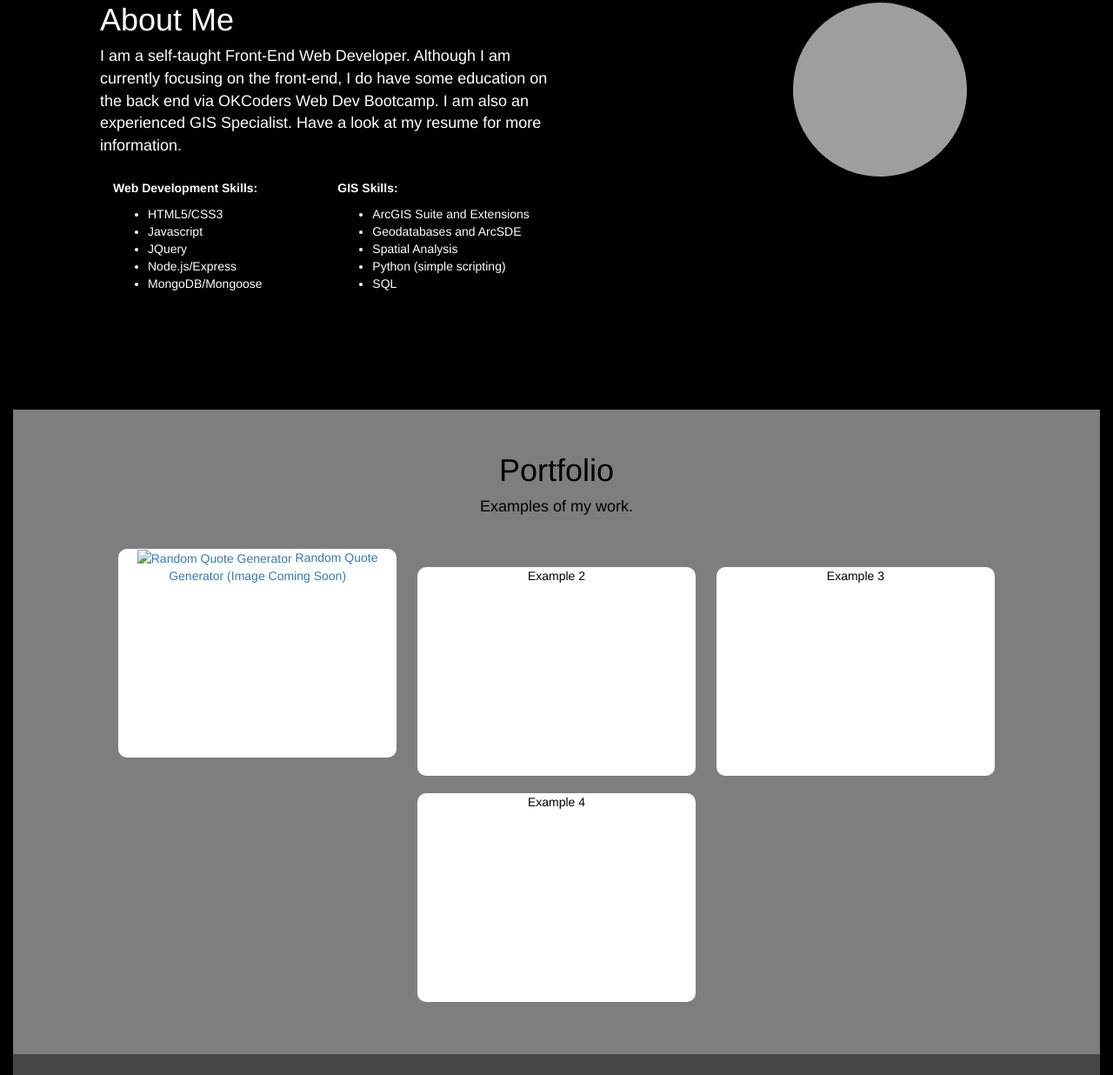
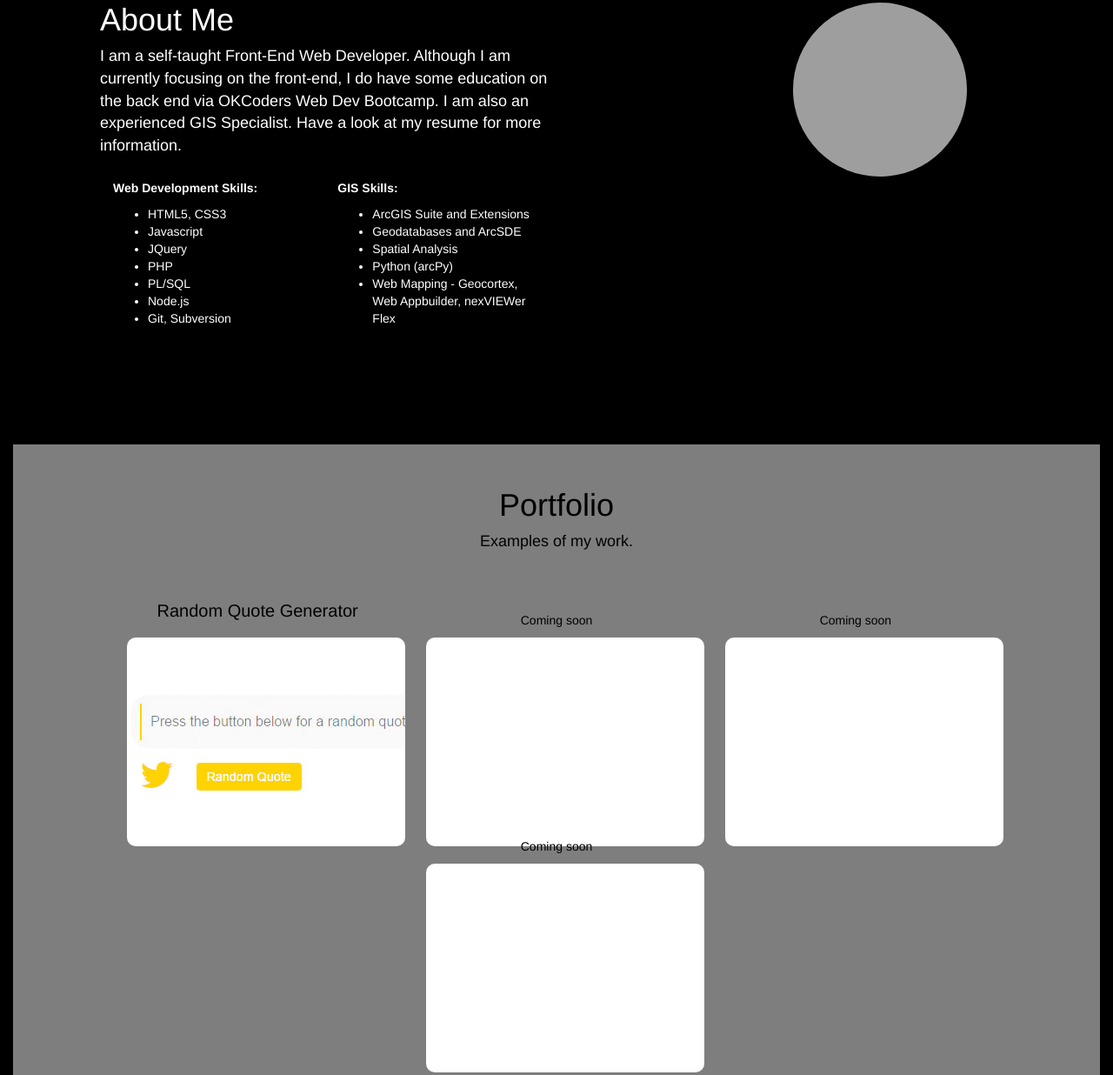
Before and after one commit to zachgis529/homepage, a plain HTML site: page index.html in a window 1280 px wide. Shown: the part 904-2140 px from the top of the page at 87% size. Drawn offline with nearby package versions, Linux system fonts and the light colour scheme; grey boxes are pictures that could not be loaded.

Commit message:
Changes to skills, portfolio, resume

```diff
--- a/homepage.css
+++ b/homepage.css
@@ -49,6 +49,12 @@
   font-size: 18px;
 }
 
+#descriptor{
+  text-align: center;
+  color:black;
+  font-size: 20px;
+}
+
 footer {
   color: #ffffff;
 }
@@ -61,6 +67,7 @@ footer > div > div > div > a {
   color: #fff;
   float: right;
 }
+
 
 #home {
   height: auto;
@@ -159,17 +166,28 @@ footer > div > div > div > a {
 }
 
 .portfolio-ex:hover {
-  transform: scale(1.1);
+
 }
 
 .portfolio-ex {
   color: #000;
   display: inline-block;
-  background-color: #ffffff;
   margin: 10px;
   height: 240px;
   width: 320px;
   border-radius: 10px;
+}
+
+.portfolio-pics{
+  border-radius: 10px;
+  display: inline-block;
+  margin: 10px;
+  height: 240px;
+  width: 320px;
+}
+
+.portfolio-pics:hover{
+  transform: scale(1.1);
 }
 
 #portfolio-grid {
--- a/index.html
+++ b/index.html
@@ -99,11 +99,13 @@
                       <div class="col-md-6">
                         <p><b>Web Development Skills:</b></p>
                         <ul>
-                          <li>HTML5/CSS3</li>
+                          <li>HTML5, CSS3</li>
                           <li>Javascript</li>
                           <li>JQuery</li>
-                          <li>Node.js/Express</li>
-                          <li>MongoDB/Mongoose</li>
+                          <li>PHP</li>
+                          <li>PL/SQL</li>
+                          <li>Node.js</li>
+                          <li>Git, Subversion</li>
 
                         </ul>
                       </div>
@@ -113,8 +115,8 @@
                           <li>ArcGIS Suite and Extensions</li>
                           <li>Geodatabases and ArcSDE</li>
                           <li>Spatial Analysis</li>
-                          <li>Python (simple scripting)</li>
-                          <li>SQL</li>
+                          <li>Python (arcPy)</li>
+                          <li>Web Mapping - Geocortex, Web Appbuilder, nexVIEWer Flex</li>
                         </ul>
                       </div>
                     </div>
@@ -147,18 +149,23 @@
 
           <div id="portfolio-grid">
             <div class="portfolio-ex">
-              <a href="randomQuoteGenerator/randomQuoteGenerator.html"><img src = "images/randomQuote.tif" alt = "Random Quote Generator"> Random Quote Generator (Image Coming Soon)</a>
+              <h2 id="descriptor">Random Quote Generator</h2>
+              <a href="randomQuoteGenerator/randomQuoteGenerator.html"><img class="portfolio-pics" src="images/randomQuote.jpg" alt="Random Quote Generator" ></a>
             </div>
 
             <div class="portfolio-ex">
-              Example 2
+              Coming soon
+              <a href=#> <img class="portfolio-pics" src="images/white.jpg" alt="Coming Soon" ></a>
             </div>
 
             <div class="portfolio-ex">
-              Example 3
+              Coming soon
+              <a href=#> <img class="portfolio-pics" src="images/white.jpg" alt="Coming Soon" ></a>
             </div>
+
             <div class="portfolio-ex">
-              Example 4
+              Coming soon
+              <a href=#> <img class="portfolio-pics" src="images/white.jpg" alt="Coming Soon" ></a>
             </div>
 
 
@@ -205,7 +212,7 @@
               </li>
               <li class="footer-menu-divider">&sdot;</li>
               <li>
-                <a href="#">Contact</a>
+                <a href="#contact">Contact</a>
               </li>
             </ul>
           </div>
```
Also changed, not shown: images/randomQuote.jpg (added), images/white.jpg (added), 2 other files.
